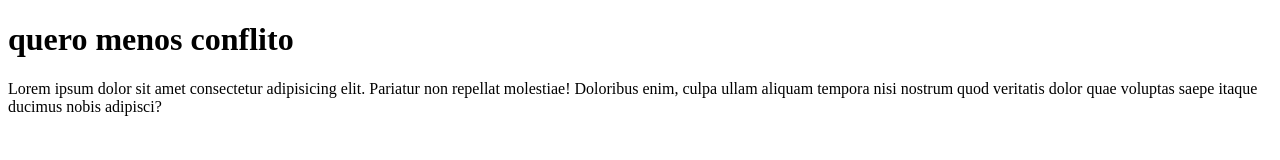
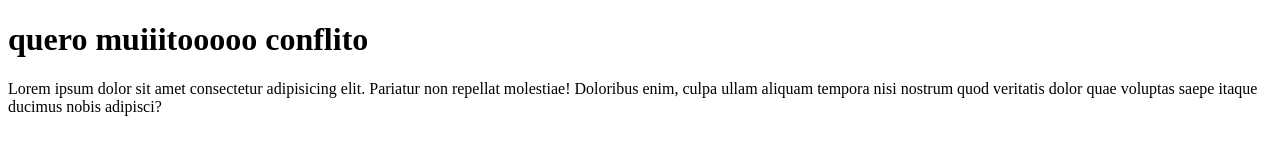
Before and after one commit to FernandoRodrigues123/git, a plain HTML site: page index.html in a window 1280 px wide. Drawn offline with Linux system fonts and the light colour scheme.

Commit message:
muiiiitooo

```diff
--- a/index.html
+++ b/index.html
@@ -6,7 +6,7 @@
     <title>git</title>
 </head>
 <body>
-    <h1>quero  menos conflito</h1>
+    <h1>quero  muiiitooooo conflito</h1>
 
     <p>Lorem ipsum dolor sit amet consectetur adipisicing elit.
          Pariatur non repellat molestiae!
```
